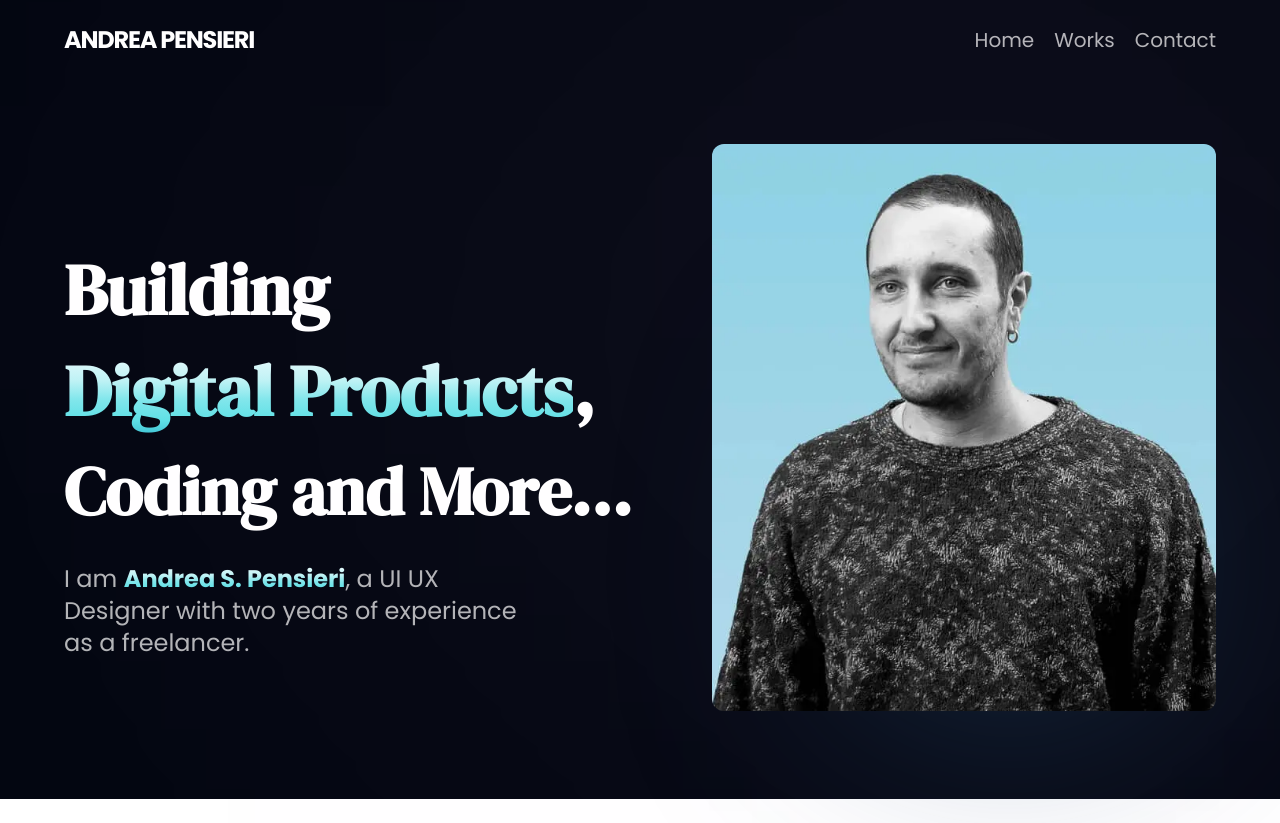
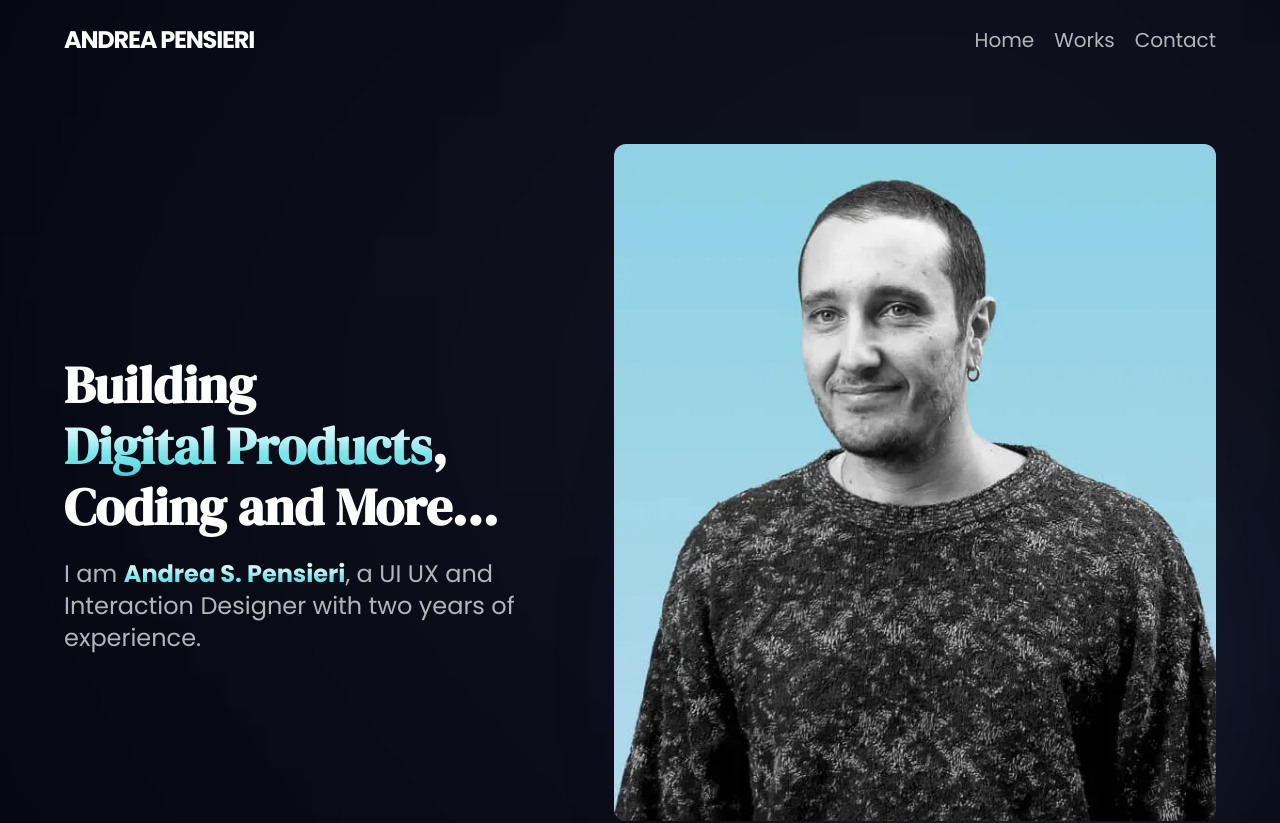
Before and after one commit to andreasiano/Portfolio_UI-UX, a React (Create React App) app: page / in a window 1280 px wide. Shown: the top 823 px of the page. Built offline with nearby package versions, Linux system fonts and the light colour scheme.

Commit message:
Add files via upload

```diff
--- a/src/components/Hero.jsx
+++ b/src/components/Hero.jsx
@@ -7,16 +7,16 @@ const Hero = () => {
   return (
     <section
       id="home"
-      className={`flex md:flex-row xxs:gap-0 lg:gap-20 flex-col ${styles.paddingY}`}
+      className={`flex md:flex-row xxs:gap-8 lg:gap-20 flex-col ${styles.paddingY}`}
     >
       <div className={`flex-2 ${styles.flexStart} flex-col`}>
         <div className="flex flex-row justify-between items-center w-full">
-          <h1 className="flex-1 mt-5 font-dmdisplay font-semibold ss:text-[72px] text-[42px] text-white ss:leading-[100.8px] leading-[55px]">
+          <h1 className="flex-1 mt-5 font-dmdisplay font-semibold ss:text-[52px] text-[42px] text-white ss:leading-[60.8px] leading-[55px]">
             Building <br className="sm:block hidden" />{" "}
             <span className="text-gradient">Digital Products</span>,{" "}
           </h1>
         </div>
-        <h1 className="font-semibold font-dmdisplay ss:text-[68px] text-[42px] text-white ss:leading-[100.8px] leading-[55px] w-full">
+        <h1 className="font-semibold font-dmdisplay ss:text-[52px] text-[42px] text-white ss:leading-[60.8px] leading-[55px] w-full">
           Coding and More...
         </h1>
         <p
@@ -24,7 +24,7 @@ const Hero = () => {
         >
           I am{" "}
           <span className="text-gradient font-bold">Andrea S. Pensieri</span>, a
-          UI UX Designer with two years of experience as a freelancer.
+          UI UX and Interaction Designer with two years of experience.
         </p>
       </div>
       <div
```
